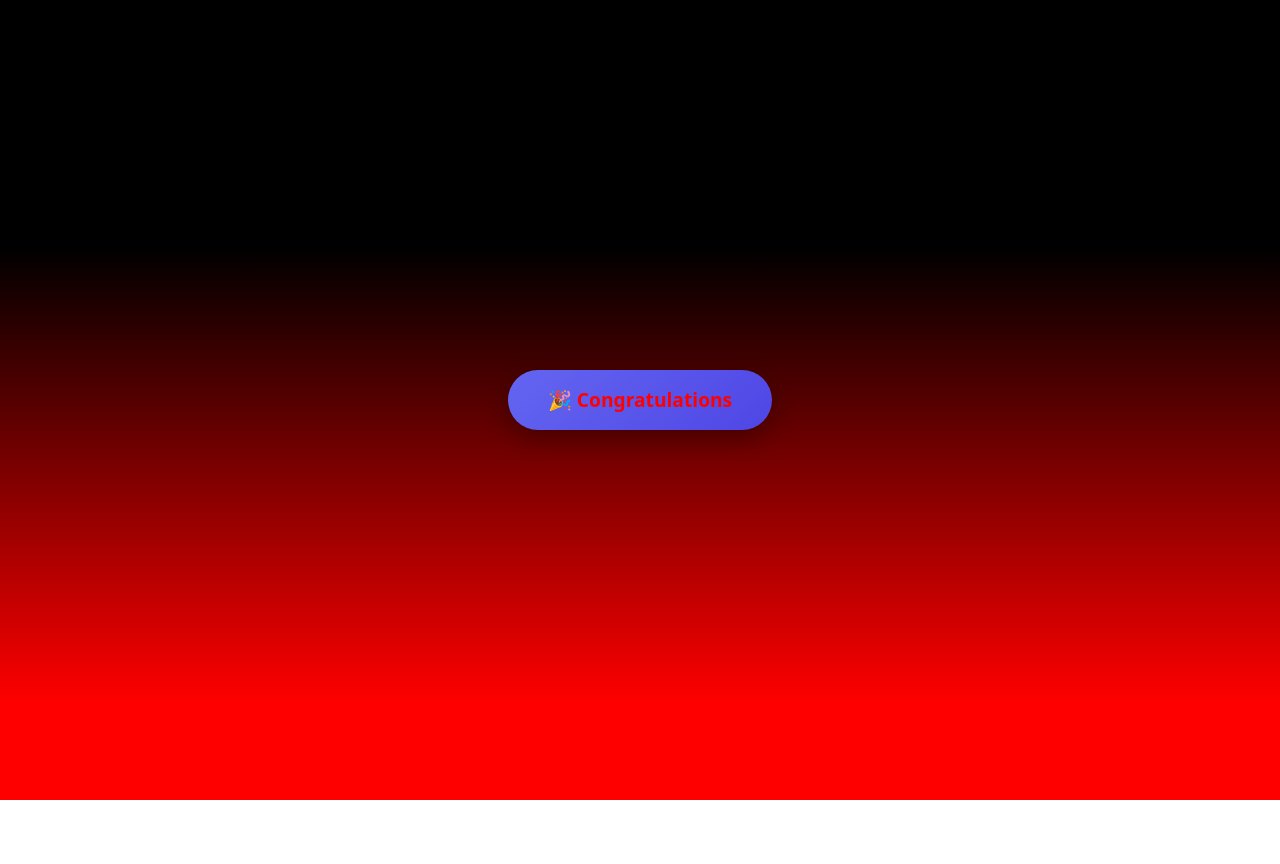
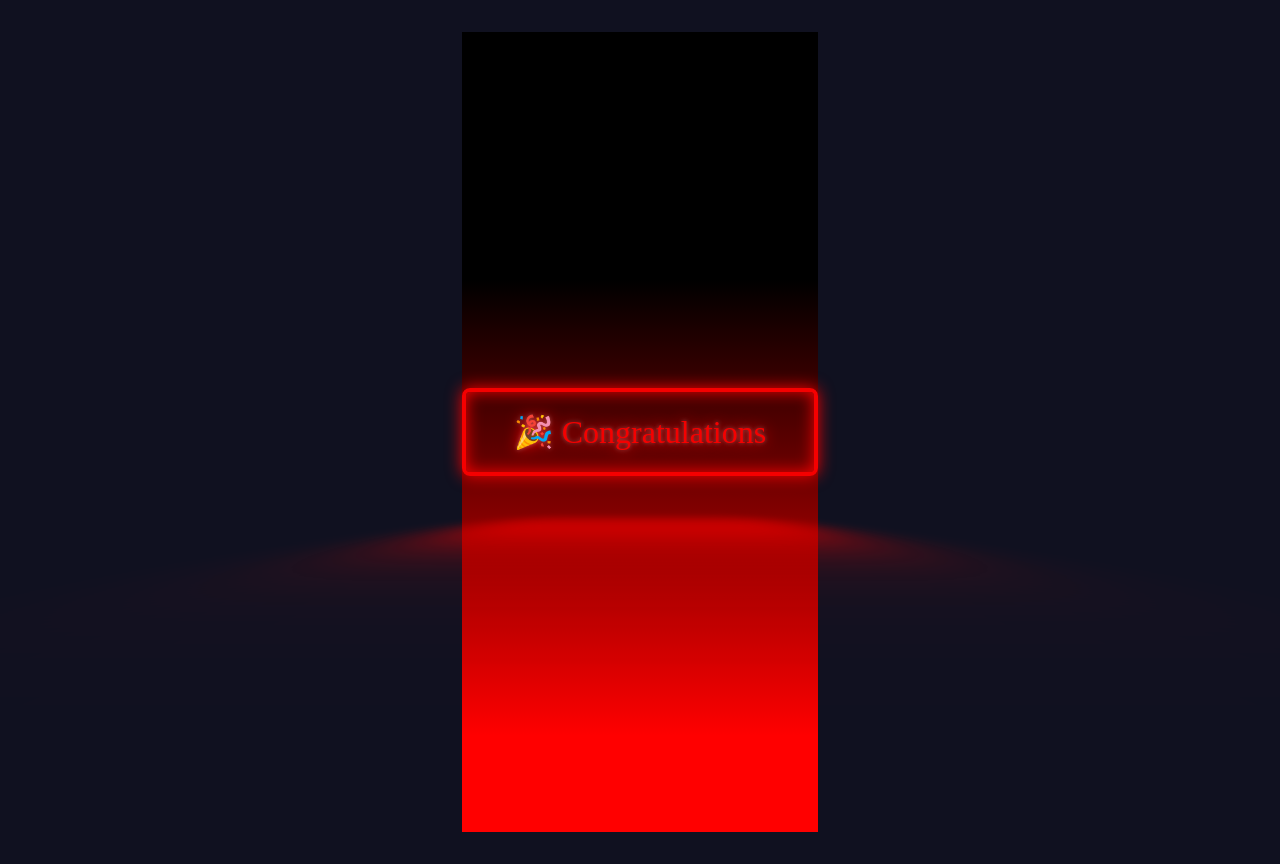
Before and after one commit to FOSSEE/scilab_case_study_hackathon, an Astro site: page /temp-results in a window 1280 px wide. Before the commit the page ends 800 px from the top, so only its background shows below. Built offline with nearby package versions, Linux system fonts and the light colour scheme; Astro itself is replaced by a stand-in of ours.

Commit message:
Update temp-results.astro

```diff
--- a/src/pages/temp-results.astro
+++ b/src/pages/temp-results.astro
@@ -18,7 +18,7 @@ background: linear-gradient(180deg,rgba(0, 0, 0, 1) 31%, rgba(255, 0, 0, 1) 88%)
 
       }
 
-      .fancy-button {
+     /* .fancy-button {
         padding: 14px 28px;
         font-size: 18px;
         font-weight: 600;
@@ -53,13 +53,104 @@ background: linear-gradient(180deg,rgba(0, 0, 0, 1) 31%, rgba(255, 0, 0, 1) 88%)
     .btn:hover {
       transform: scale(2);
       background-color: #ffe6e6;
+    }*/
+    *,
+    *::before,
+    *::after {
+      box-sizing: border-box;
+    }
+
+    body {
+      min-height: 100vh;
+      margin: 0;
+      display: grid;
+      place-items: center;
+      background: #101120;
+      font-family: "Balsamiq Sans", cursive;
+      color: #f50000;
+      text-align: center;
+      padding: 2rem;
+    }
+
+    h1 {
+      font-size: 4rem;
+      margin-bottom: 1rem;
+    }
+
+    p {
+      font-size: 1.5rem;
+      margin-bottom: 2rem;
+    }
+
+    .neon-button {
+      font-size: 2rem;
+      display: inline-block;
+      cursor: pointer;
+      color: #f50000;
+      background: transparent;
+      border: #f50000 0.125em solid;
+      padding: 0.5em 1.5em;
+      border-radius: 0.25em;
+      text-shadow:
+        0 0 0.125em rgba(255, 255, 255, 0.3),
+        0 0 0.45em #f50000;
+      box-shadow:
+        inset 0 0 0.5em 0 #f50000,
+        0 0 0.5em 0 #f50000;
+      position: relative;
+      transition: all 0.3s ease;
+    }
+
+    .neon-button::before {
+      pointer-events: none;
+      content: "";
+      position: absolute;
+      background: #f50000;
+      top: 120%;
+      left: 0;
+      width: 100%;
+      height: 100%;
+      transform: perspective(1em) rotateX(40deg) scale(1, 0.35);
+      filter: blur(1em);
+      opacity: 0.7;
+    }
+
+    .neon-button::after {
+      content: "";
+      position: absolute;
+      top: 0;
+      bottom: 0;
+      left: 0;
+      right: 0;
+      box-shadow: 0 0 2em 0.5em #f50000;
+      opacity: 0;
+      background-color: #f50000;
+      z-index: -1;
+      transition: opacity 100ms linear;
+    }
+
+    .neon-button:hover,
+    .neon-button:focus {
+      color: #101120;
+      background-color: #f50000;
+      text-shadow: none;
+    }
+
+    .neon-button:hover::before,
+    .neon-button:focus::before {
+      opacity: 1;
+    }
+
+    .neon-button:hover::after,
+    .neon-button:focus::after {
+      opacity: 1;
     }
     </style>
   </head>
 <body>
 
     <div class="center-container">
-      <button class="fancy-button btn" onclick="startCountdown(this)">
+      <button class="neon-button btn" onclick="startCountdown(this)">
         🎉 Congratulations
       </button>
     </div>
```
